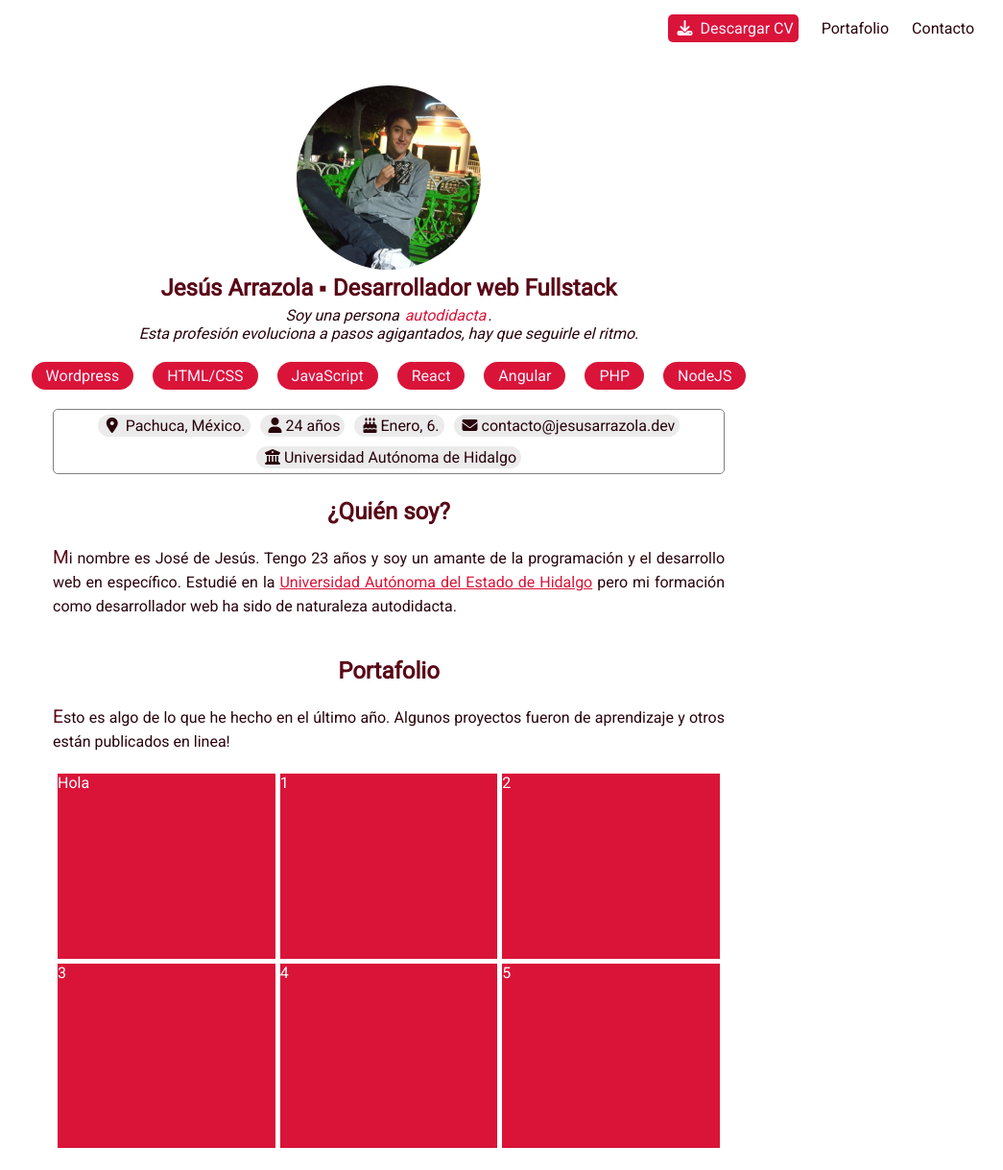
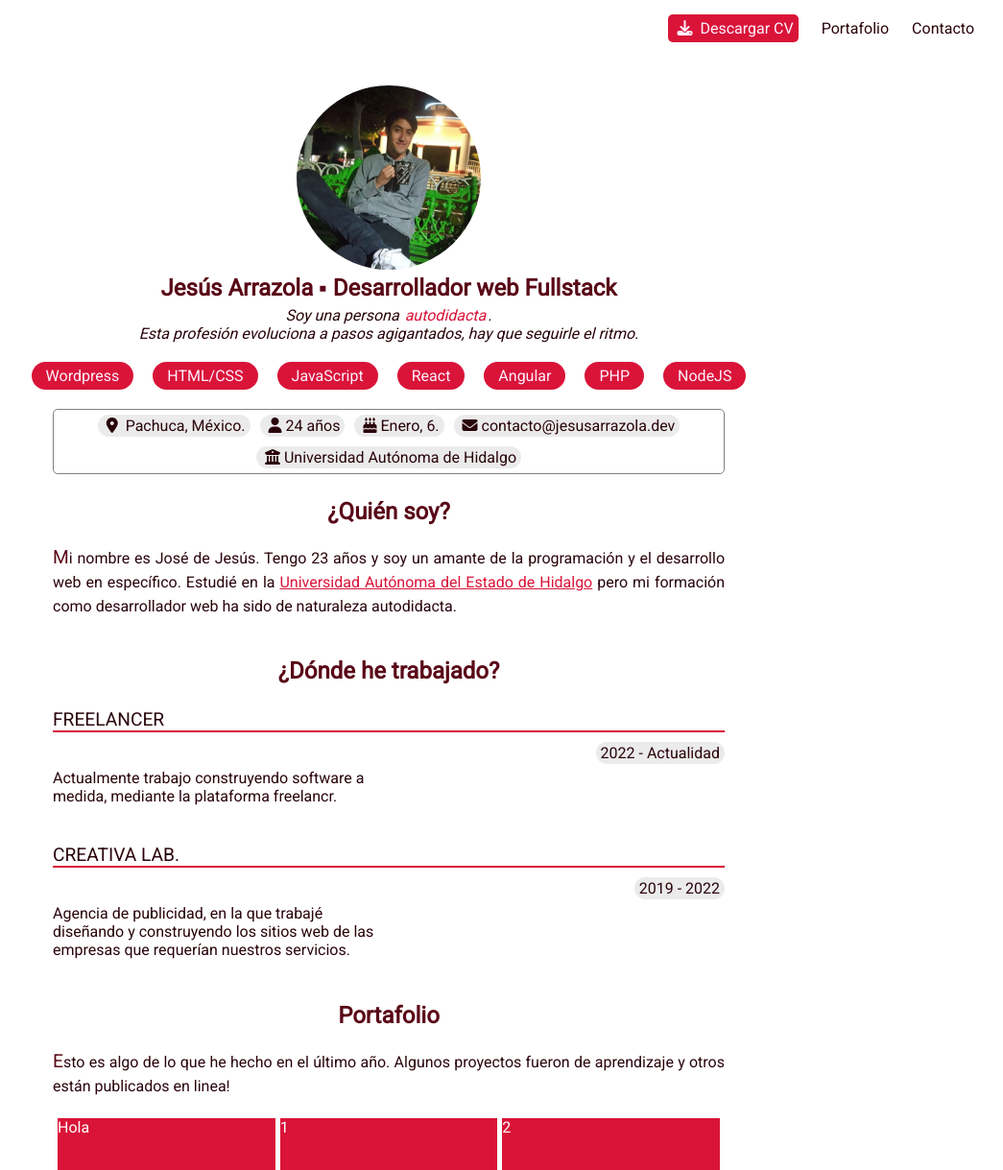
Before and after one commit to JesusArrazola/curriculum, a website: page index.html in a window 1280 px wide. Shown: the top 1219 px of the page at 96% size, without its empty margins (235-1280 px from the left). Drawn offline with Linux system fonts and the light colour scheme.

Commit message:
Jobs section finished

```diff
--- a/assets/styles/styles.css
+++ b/assets/styles/styles.css
@@ -84,10 +84,6 @@ p.data-item{
     color: var(--primary);
     padding: 2px;
 }
-.transition{
-    transition:visibility 1s, opacity 1s;
-    visibility:hidden; opacity:0;
-}
 .visible{
     visibility: visible;
     opacity: 1;
@@ -137,6 +133,27 @@ section#skillset{
     justify-content: center;
     flex-wrap: wrap;
 }
+.job-item{
+    width: 100%;
+    display: flex;
+    flex-wrap: wrap;
+    flex-direction: column;
+    margin: 20px 0;
+}
+.job-item p{ margin: 0; }
+.job-description{
+    width: 50%;
+}
+.job-title{
+    width: 100%;
+    border-bottom: 2px solid var(--primary);
+    text-transform: uppercase;
+    font-size: 1.2rem;
+}
+.job-item p.job-duration{
+    align-self: flex-end;
+    margin: 10px 0 5px 0;
+}
 .grid{
     display: grid;
     grid-template-columns: repeat(3,1fr);
@@ -155,6 +172,7 @@ section#skillset{
     color: white;
 }
 i,i::after,i::before{margin: 0 2px; color: inherit;}
+
 /* Form and Inputs */
 form{
     width: 100%;
--- a/index.html
+++ b/index.html
@@ -53,6 +53,32 @@
                     como desarrollador web ha sido de naturaleza autodidacta.
                 </p>
             </section>
+            <section id="jobs">
+                <h2>¿Dónde he trabajado?</h2>
+                <div class="job-item">
+                    <p class="job-title">
+                        Freelancer
+                    </p>
+                    <p class="job-duration data-item">
+                        2022 - Actualidad
+                    </p>
+                    <p class="job-description">
+                        Actualmente trabajo construyendo software a medida, mediante la plataforma freelancr.
+                    </p>
+                </div>
+                <div class="job-item">
+                    <p class="job-title">
+                        Creativa lab.
+                    </p>
+                    <p class="job-duration data-item">
+                        2019 - 2022
+                    </p>
+                    <p class="job-description">
+                        Agencia de publicidad, en la que trabajé diseñando y construyendo los sitios web de las
+                        empresas que requerían nuestros servicios.
+                    </p>
+                </div>
+            </section>
             <section id="portfolio">
                 <a id="portafolio"></a>
                 <h2>Portafolio</h2>
```
